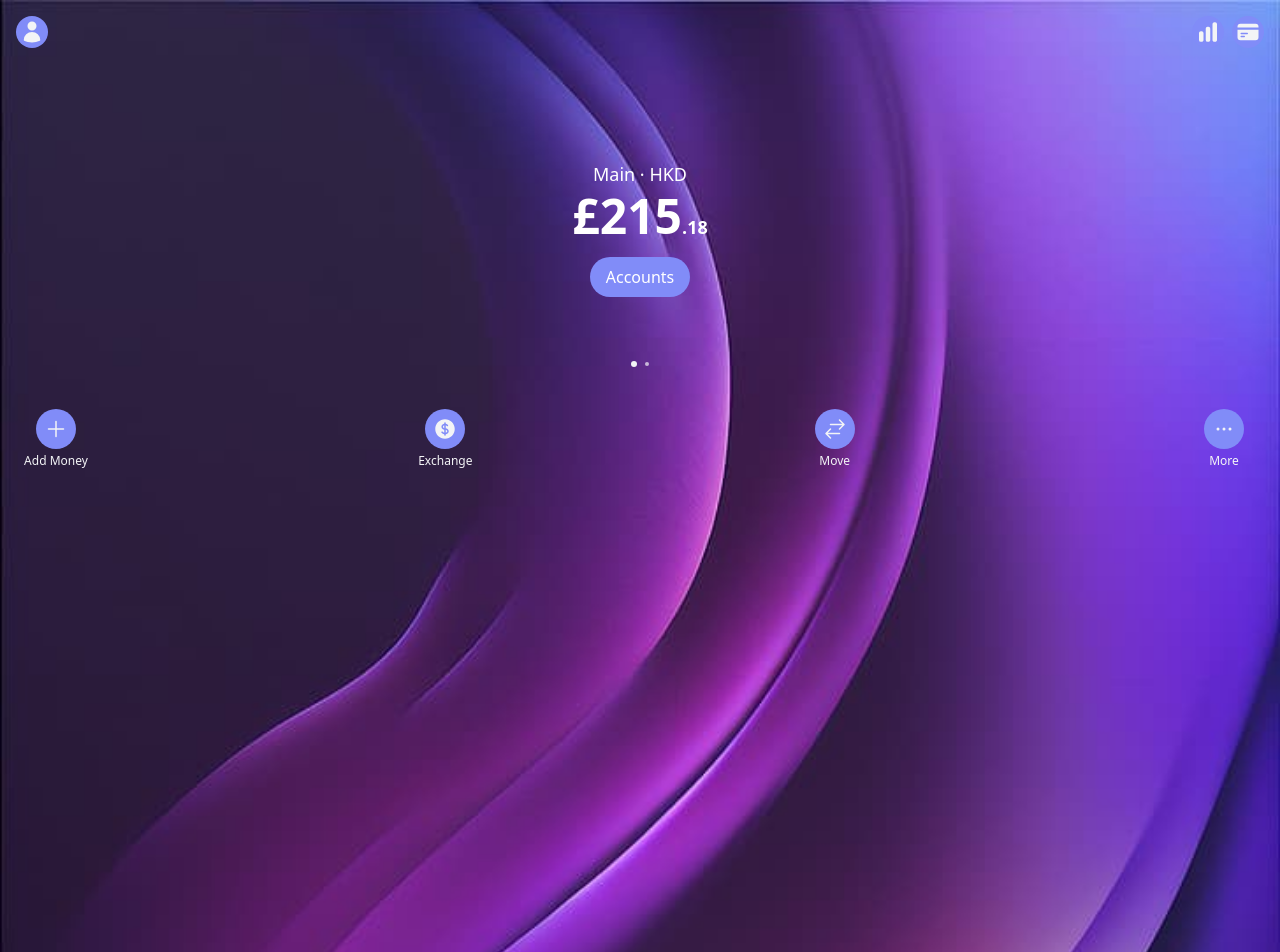
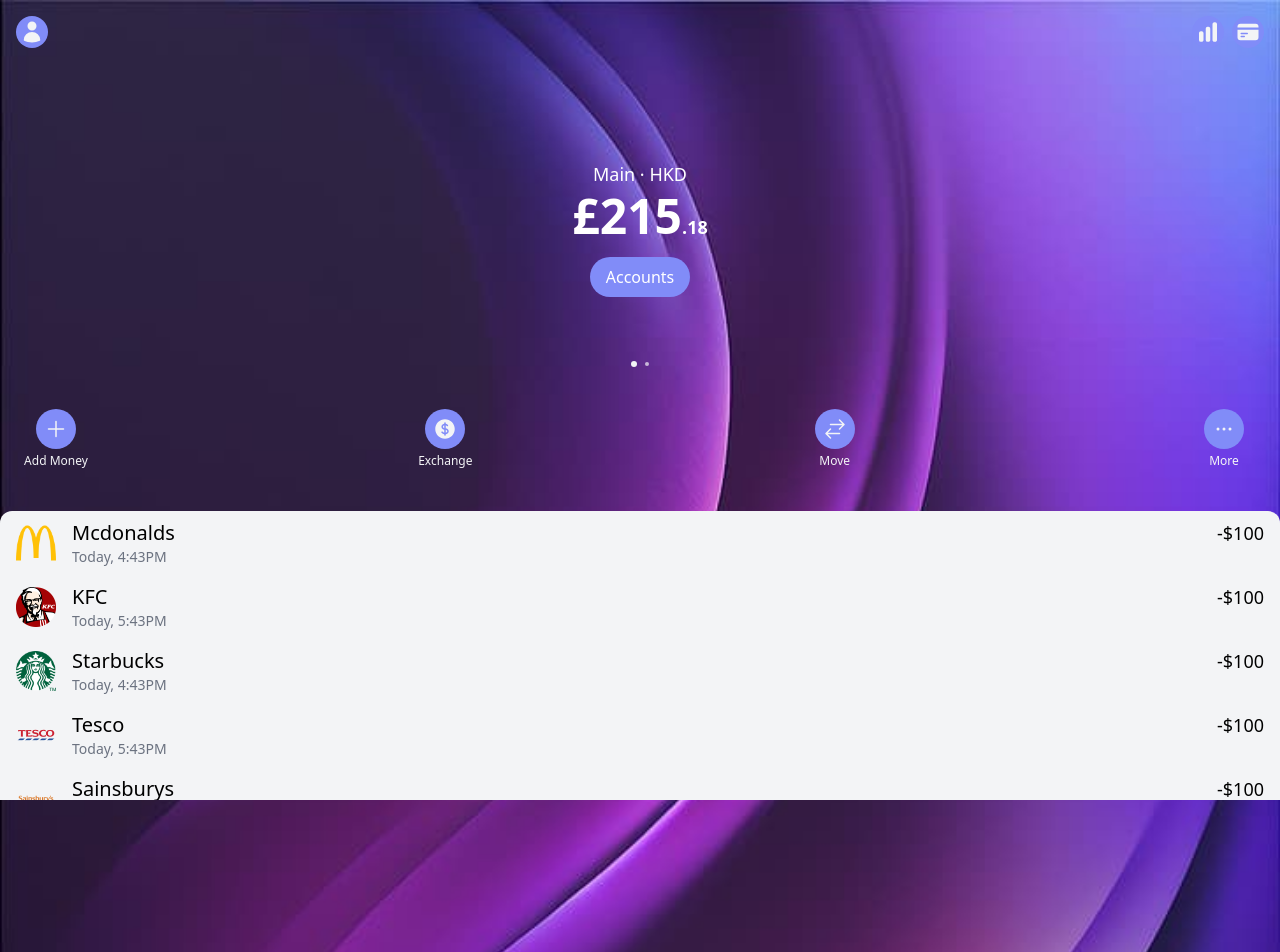
Before and after one commit to dogedodge/revolut-clone, a React (Vite) app in the folder frontend/: page / in a window 1280 px wide. Shown: the top 952 px of the page. Built offline with nearby package versions, Linux system fonts and the light colour scheme.

Commit message:
HomePage add TransactionList

```diff
--- a/frontend/src/component/transaction/TransactionList.tsx
+++ b/frontend/src/component/transaction/TransactionList.tsx
@@ -1,27 +1,38 @@
 import SeeAllItem from './SeeAllItem';
 import TransactionItem, { TransactionData } from './TransactionItem';
 
+export type TransactionListEvent = {
+  type: 'item' | 'seeAll';
+  transactionId?: number | string;
+};
+
 interface TransactionListProps {
   data: TransactionData[];
-  onTansactionClick: (transactionId: number | string) => void;
-  onSeeAllClick: () => void;
+  className?: string;
+  onClick: (evt: TransactionListEvent) => void;
 }
 
 const TransactionList = ({
   data,
-  onTansactionClick,
-  onSeeAllClick,
+  className = '',
+  onClick,
 }: TransactionListProps) => {
   return (
-    <div className="flex flex-col">
+    <div className={`flex flex-col ${className}`}>
       {data.map((item) => (
         <TransactionItem
           key={item.transactionId}
           {...item}
-          onClick={onTansactionClick}
+          onClick={(transactionId) => {
+            onClick({ type: 'item', transactionId });
+          }}
         ></TransactionItem>
       ))}
-      <SeeAllItem onClick={onSeeAllClick}></SeeAllItem>
+      <SeeAllItem
+        onClick={() => {
+          onClick({ type: 'seeAll' });
+        }}
+      ></SeeAllItem>
     </div>
   );
 };
--- a/frontend/src/container/HomePage.tsx
+++ b/frontend/src/container/HomePage.tsx
@@ -1,6 +1,9 @@
 import AccountHorizontalSlider from '../component/account-slider/AccountHorizontalSlider';
 import HomeHeader from '../component/layout/HomeHeader';
 import bgImage from '../assets/purple-waves.jpg';
+import TransactionList, {
+  TransactionListEvent,
+} from '../component/transaction/TransactionList';
 
 const accountData = [
   {
@@ -15,19 +18,79 @@
   },
 ];
 
+const transactionData = [
+  {
+    transactionId: 101,
+    transactionDate: 'Today, 4:43PM',
+    brand: 'Mcdonalds',
+    category: 'Restaurants',
+  },
+  {
+    transactionId: 102,
+    transactionDate: 'Today, 5:43PM',
+    brand: 'KFC',
+    category: 'Restaurants',
+  },
+  {
+    transactionId: 103,
+    transactionDate: 'Today, 4:43PM',
+    brand: 'Starbucks',
+    category: 'Restaurants',
+  },
+  {
+    transactionId: 104,
+    transactionDate: 'Today, 5:43PM',
+    brand: 'Tesco',
+    category: 'Groceries',
+  },
+  {
+    transactionId: 105,
+    transactionDate: 'Today, 5:43PM',
+    brand: 'Sainsburys',
+    category: 'Groceries',
+  },
+  {
+    transactionId: 106,
+    transactionDate: 'Today, 4:43PM',
+    brand: 'Mcdonalds',
+    category: 'Restaurants',
+  },
+  {
+    transactionId: 107,
+    transactionDate: 'Today, 5:43PM',
+    brand: 'KFC',
+    category: 'Restaurants',
+  },
+  {
+    transactionId: 108,
+    transactionDate: 'Today, 4:43PM',
+    brand: 'Starbucks',
+    category: 'Restaurants',
+  },
+];
+
 const HomePage = () => {
   const onHeaderClick = (btnType: string) => {};
 
+  const onTransactionClick = (evt: TransactionListEvent) => {};
+
   return (
-    <div className="absolute top-0 w-full">
+    <div className="absolute top-0 w-full h-full flex flex-col">
       <img src={bgImage} className="absolute w-full top-0 left-0"></img>
       <HomeHeader
         className="relative mt-4"
         onClick={onHeaderClick}
       ></HomeHeader>
-      <AccountHorizontalSlider
-        slideData={accountData}
-      ></AccountHorizontalSlider>
+      <div className="relative overflow-scroll flex-grow flex flex-col">
+        <AccountHorizontalSlider
+          slideData={accountData}
+        ></AccountHorizontalSlider>
+        <TransactionList
+          className="relative mt-8"
+          data={transactionData as any}
+          onClick={onTransactionClick}
+        ></TransactionList>
+      </div>
     </div>
   );
 };
```
